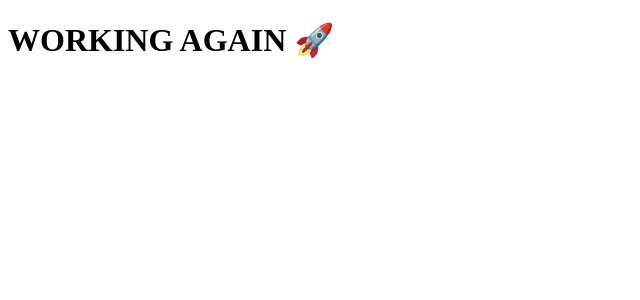
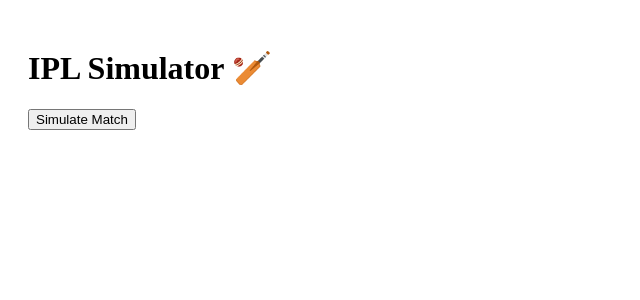
Before and after one commit to Vishal091/ipl-simulator, a Next.js app in the folder frontend/: page / in a window 1280 px wide. Shown: the top 300 px of the page, without its empty margins (0-640 px from the left). Built offline with nearby package versions, Linux system fonts and the light colour scheme.

Commit message:
Update index.js

```diff
--- a/frontend/pages/index.js
+++ b/frontend/pages/index.js
@@ -1,3 +1,43 @@
+import { useState } from "react";
+
 export default function Home() {
-  return <h1>WORKING AGAIN 🚀</h1>;
+  const [result, setResult] = useState(null);
+  const [loading, setLoading] = useState(false);
+
+  const simulateMatch = async () => {
+    try {
+      setLoading(true);
+
+      const res = await fetch("https://ipl-simulator-tb8n.onrender.com/simulate", {
+        method: "POST"
+      });
+
+      const data = await res.json();
+      setResult(data);
+    } catch (err) {
+      console.error("Error:", err);
+      alert("Backend not reachable or error occurred");
+    } finally {
+      setLoading(false);
+    }
+  };
+
+  return (
+    <div style={{ padding: 20 }}>
+      <h1>IPL Simulator 🏏</h1>
+
+      <button onClick={simulateMatch} disabled={loading}>
+        {loading ? "Simulating..." : "Simulate Match"}
+      </button>
+
+      {result && (
+        <div style={{ marginTop: 20 }}>
+          <p>{result.team1}: {result.score1}</p>
+          <p>{result.team2}: {result.score2}</p>
+          <p><b>Winner: {result.winner}</b></p>
+          <p>Venue: {result.venue}</p>
+        </div>
+      )}
+    </div>
+  );
 }
```
